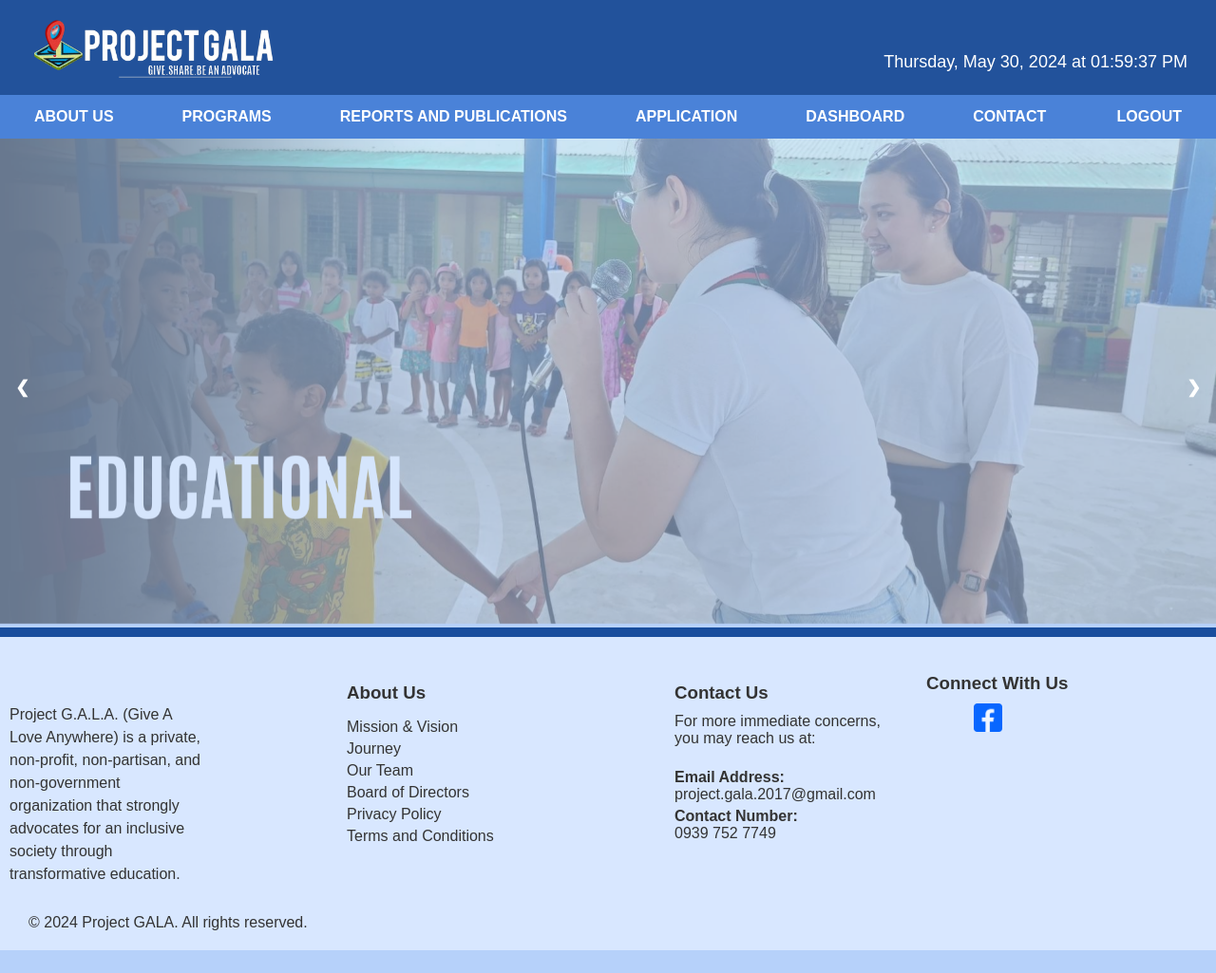
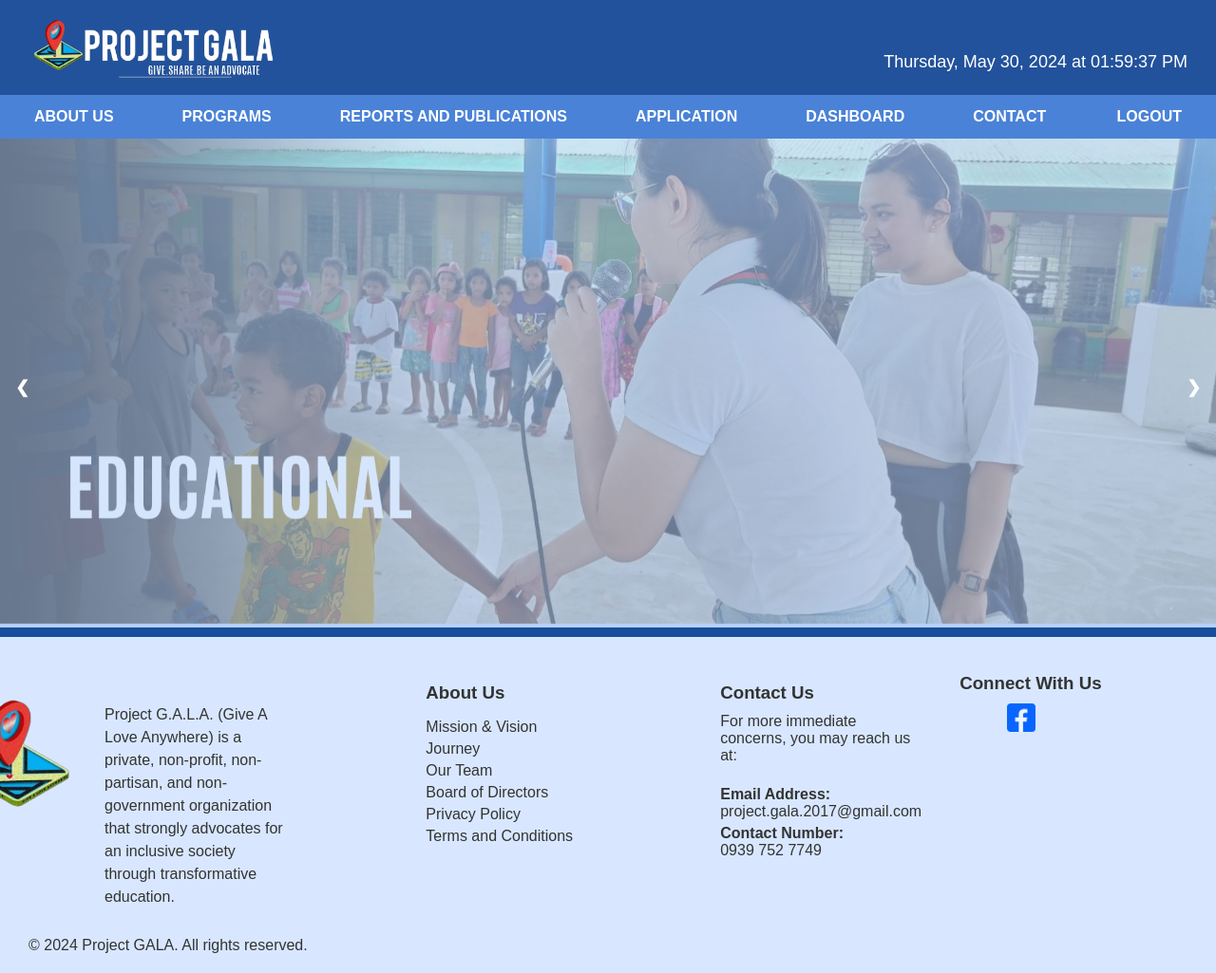
Before and after one commit to joehannaC/Project-GALA, a plain HTML site: page UI/home.html in a window 1280 px wide. Shown: the whole page at 95% size. Before the commit the page ends 1001 px from the top, so only its background shows below. Drawn offline with Linux system fonts and the light colour scheme.

Commit message:
Update home.css

```diff
--- a/UI/home.css
+++ b/UI/home.css
@@ -211,7 +211,7 @@ footer {
 .footer-logo {
     width: 150px;
     height: 150px;
-    margin-left:-200px;
+    margin-left:-100px;
     margin-top: 30px;
 }
 
```
